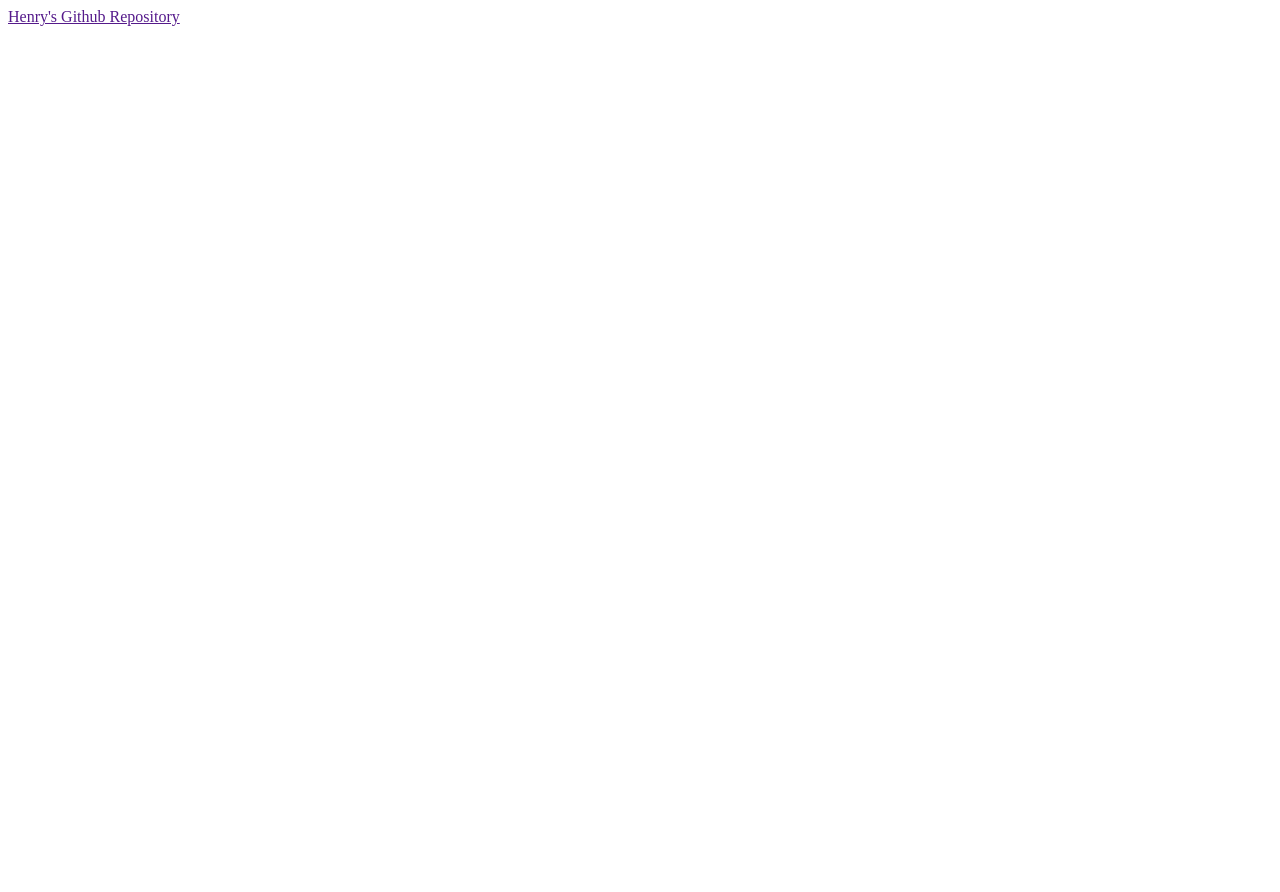
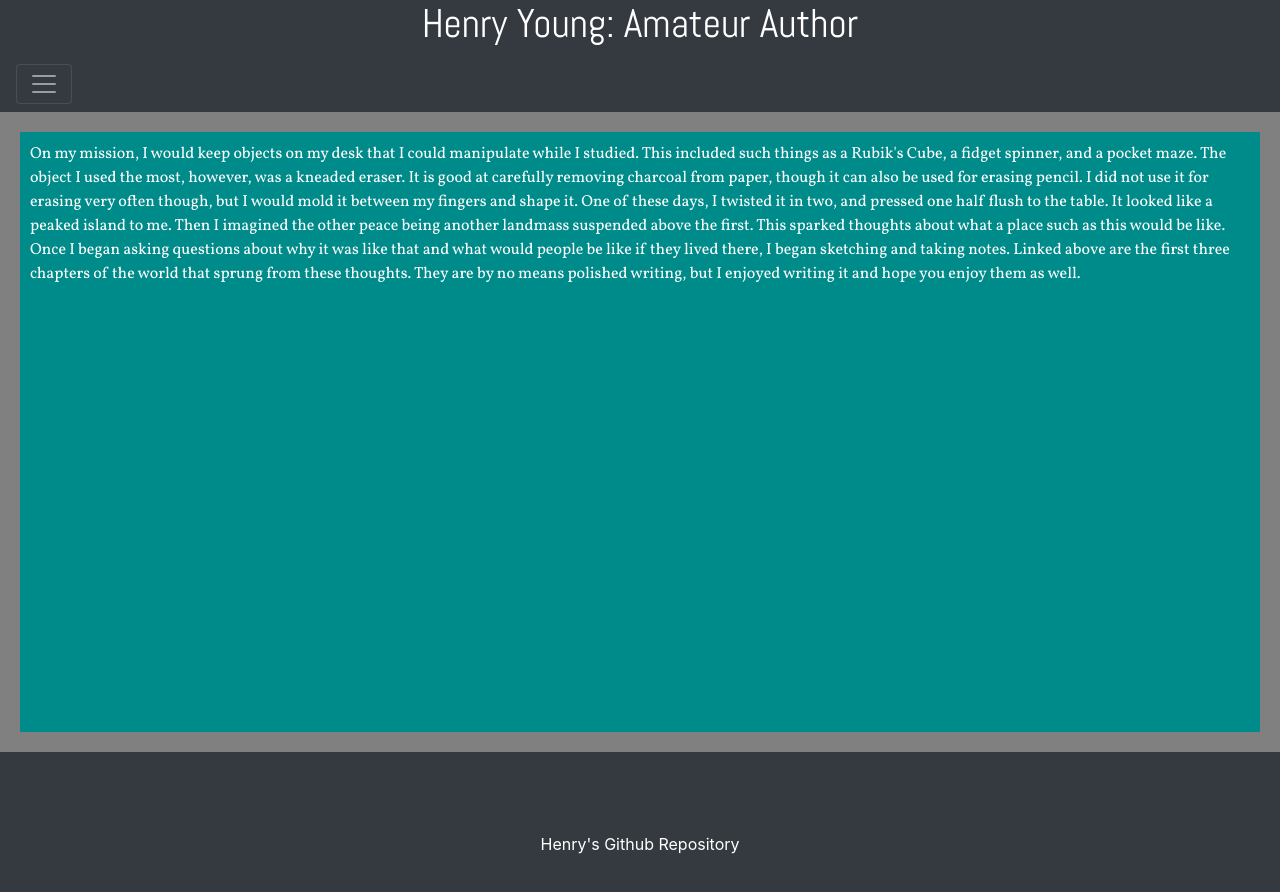
Before and after one commit to hmyoung98/creative1, a plain HTML site: page index.html in a window 1280 px wide. Before the commit the page ends 800 px from the top, so only its background shows below. Drawn offline with nearby package versions, Linux system fonts and the light colour scheme; files that its build step writes are made by us from their sources.

Commit message:
second commit

```diff
--- a/index.html
+++ b/index.html
@@ -1,24 +1,58 @@
 <!DOCTYPE>
-<html>
+<html lang="en">
 
 <head>
 	<meta charset='UTF-8'/>
-	<link rel="stylesheet" href="/css/styles.css" />
+	<meta name="viewport" content="width=device-width, initial-scale=1, shrink-to-fit=no">
+	<link rel="stylesheet" href="styles.css" />
+	<link rel="stylesheet" href="https://stackpath.bootstrapcdn.com/bootstrap/4.1.3/css/bootstrap.min.css" integrity="sha384-MCw98/SFnGE8fJT3GXwEOngsV7Zt27NXFoaoApmYm81iuXoPkFOJwJ8ERdknLPMO" crossorigin="anonymous">
+	<link rel="preconnect" href="https://fonts.gstatic.com">
+<link href="https://fonts.googleapis.com/css2?family=Abel&display=swap" rel="stylesheet">
+	<link rel="preconnect" href="https://fonts.gstatic.com">
+<link href="https://fonts.googleapis.com/css2?family=Vollkorn&display=swap" rel="stylesheet">
 	<title>Henry Young: Amateur Author</title>
 </head>
 
 <body>
 
 	<div class="page">
+		<div class="header-container">
+			<div class="header">
+				<h1>Henry Young: Amateur Author</h1>
+			</div>
+
+			<div class="menu">
+				<div class="pos-f-t">
+  					<div class="collapse" id="navbarToggleExternalContent">
+    						<div class="bg-dark p-4">
+      							<h5 class="text-white h4">Chapters</h5>
+      							<a class="chapter" href="/pages/chap1.html">Chapter 1: Hero Adrift</a>
+							<a class="chapter" href="/pages/chap2.html">Chapter 2: The Port City</a>
+							<a class="chapter" href="/pages/chap3.html">Chapter 3: The Wharf Master</a>
+    						</div>
+  					</div>
+  					<nav class="navbar navbar-dark bg-dark">
+    						<button class="navbar-toggler" type="button" data-toggle="collapse" data-target="#navbarToggleExternalContent" aria-controls="navbarToggleExternalContent" aria-expanded="false" aria-label="Toggle navigation">
+					      		<span class="navbar-toggler-icon"></span>
+    						</button>
+  					</nav>
+				</div>
+			</div>
+		</div>
+
 		<div class="content">
-
+			<p>On my mission, I would keep objects on my desk that I could manipulate while I studied. This included such things as a Rubik's Cube, a fidget spinner, and a pocket maze. The object I used the most, however, was a kneaded eraser. It is good at carefully removing charcoal from paper, though it can also be used for erasing pencil. I did not use it for erasing very often though, but I would mold it between my fingers and shape it. One of these days, I twisted it in two, and pressed one half flush to the table. It looked like a peaked island to me. Then I imagined the other peace being another landmass suspended above the first. This sparked thoughts about what a place such as this would be like. Once I began asking questions about why it was like that and what would people be like if they lived there, I began sketching and taking notes. Linked above are the first three chapters of the world that sprung from these thoughts. They are by no means polished writing, but I enjoyed writing it and hope you enjoy them as well.</p>
 		</div>
 
 		<div class="footer">
-			<a href=>Henry's Github Repository</a>
+			<a class="repos" href="https://github.com/hmyoung98/creative1">Henry's Github Repository</a>
 		</div>
 	</div>
 
+
+	<script src="https://code.jquery.com/jquery-3.3.1.slim.min.js" integrity="sha384-q8i/X+965DzO0rT7abK41JStQIAqVgRVzpbzo5smXKp4YfRvH+8abtTE1Pi6jizo" crossorigin="anonymous"></script>
+	<script src="https://cdnjs.cloudflare.com/ajax/libs/popper.js/1.14.3/umd/popper.min.js" integrity="sha384-ZMP7rVo3mIykV+2+9J3UJ46jBk0WLaUAdn689aCwoqbBJiSnjAK/l8WvCWPIPm49" crossorigin="anonymous"></script>
+	<script src="https://stackpath.bootstrapcdn.com/bootstrap/4.1.3/js/bootstrap.min.js" integrity="sha384-ChfqqxuZUCnJSK3+MXmPNIyE6ZbWh2IMqE241rYiqJxyMiZ6OW/JmZQ5stwEULTy" crossorigin="anonymous"></script>
 </body>
 
 </html>
--- a/styles.css
+++ b/styles.css
@@ -0,0 +1,52 @@
+.page {
+	background-color:gray;
+}
+
+.header-container {
+	background-color:343A40;
+}
+
+.header {
+	color:white;
+	font-family: 'Abel', sans-serif;
+	text-align:center;
+}
+
+.chapter {
+	display: block;
+	color:white;
+}
+
+.chapter:hover {
+	text-decoration:none;
+	color:lightgray;
+}
+
+.content {
+	min-height:600px;
+        background-color:darkcyan;
+	margin:20px;
+	padding:10px;
+}
+
+p {
+	font-family: 'Vollkorn', serif;
+	color:white;
+}
+
+.footer {
+	background-color:343A40;
+	height:200px;
+	padding-top:80px;
+	text-align:center;
+	color:white;
+}
+
+.repos {
+	color:white;
+}
+
+.repos:hover {
+	color:lightgray;
+	text-decoration:none;
+}
```
